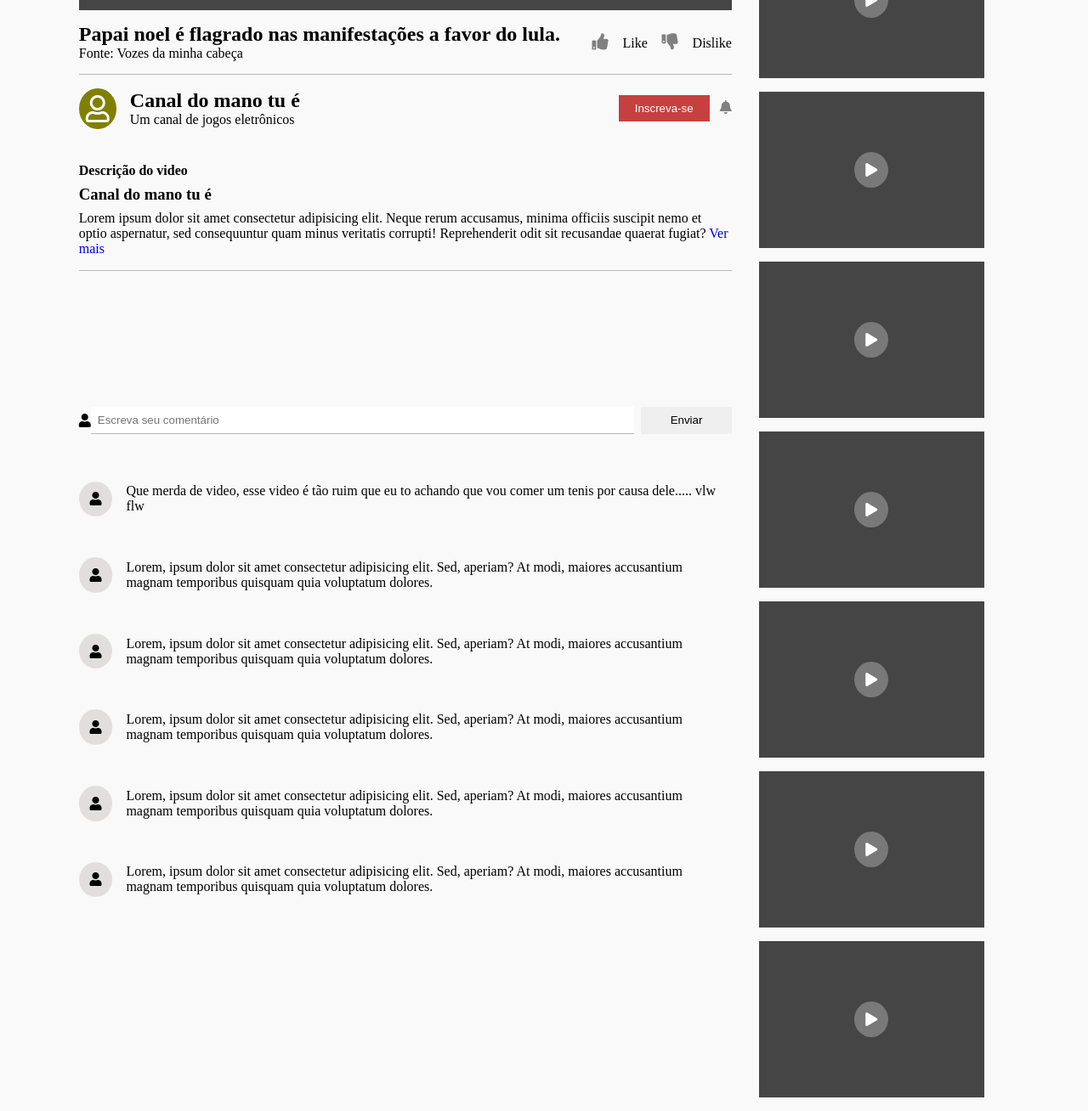
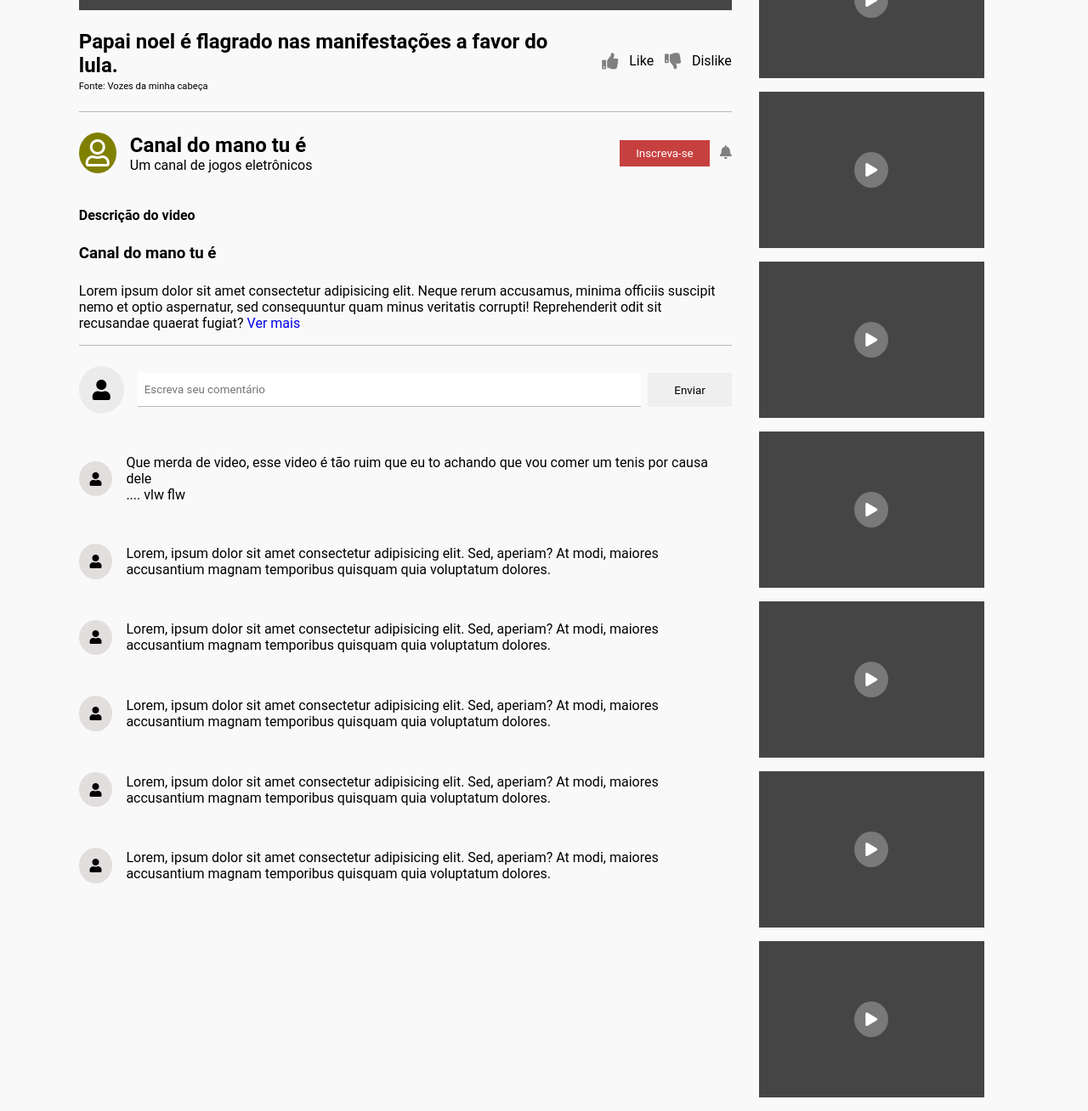
Before and after one commit to caiobss/copia-youtube-html-css-js, a plain HTML site: page index.html in a window 1280 px wide. Shown: the part 620-1928 px from the top of the page at 85% size. Drawn offline with Linux system fonts and the light colour scheme; a script that the page names is missing.

Commit message:
Add files via upload

```diff
--- a/index.html
+++ b/index.html
@@ -5,7 +5,7 @@
     <meta http-equiv="X-UA-Compatible" content="IE=edge">
     <meta name="viewport" content="width=device-width, initial-scale=1.0">
     <link rel="stylesheet" href="style.css">
-    <title>Document</title>
+    <title>Youtube</title>
 </head>
 <body>
     <header>
@@ -79,7 +79,7 @@
                     <div class="comentarios">
                         <div class="comentarios-user">
                             <i class="fas fa-user"></i>
-                            <p>Que merda de video, esse video é tão ruim que eu to achando que vou comer um tenis por causa dele..... vlw flw</p>
+                            <p>Que merda de video, esse video é tão ruim que eu to achando que vou comer um tenis por causa dele <br>.... vlw flw</p>
                         </div>
                         <div class="comentarios-user">
                             <i class="fas fa-user"></i>
--- a/style.css
+++ b/style.css
@@ -4,6 +4,7 @@
     padding: 0%;
     box-sizing: border-box;
     text-decoration: none;
+    font-family: Roboto, Arial, sans-serif;
 }
 body{
     background-color: #f9f9f9;
@@ -24,6 +25,9 @@ header{
     padding: 0 5rem;
     align-items: center;
     color: rgb(0, 0, 0);
+}
+.header-content i{
+    font-size: 1.2rem;
 }
 .hamburguer{
     position: absolute;
@@ -54,15 +58,17 @@ header{
     border: none;
     height: 100%;
     width: 100%;
-    border: 1px solid grey;
+    border: 1px solid rgb(184, 184, 184);
     padding-left: .5rem;
     outline: none;
+    font-size: 1.2rem;
 }
 .pesquisar button{
+    background-color: rgb(245, 244, 244);
     border: none;
     height: 100%;
     width: 4rem;
-    border: 1px solid grey;
+    border: 1px solid rgb(184, 184, 184);
     margin-right: 1rem;
 }
 .pesquisar i:nth-child(3){
@@ -122,11 +128,14 @@ header{
 }
 .like-bar{
     width: 100%;
-    height: 15%;
+    height: 15vh;
     display: flex;
     align-items: center;
     justify-content: space-between;
-    border-bottom: 1px solid rgb(184, 184, 184);
+    border-bottom: 1px solid rgb(184, 184, 184);/*Barra de like*/
+}
+.like-bar p{
+    font-size: .7rem;
 }
 .like-bar i{
     font-size: 1.2rem;
@@ -137,8 +146,11 @@ header{
     display: flex;
     align-items: center;
     justify-content: space-between;
-    margin-top: 1rem;
+    margin-top: 1.5rem;
     padding-bottom: .5rem;
+}
+.like-bar p{
+    margin-top: .3rem;
 }
 .channel-bar i:nth-child(1){
     background-color:olive;
@@ -158,10 +170,17 @@ header{
     border: none;
     padding: 0.5rem 1.2rem;
 }
+.thumbs{
+    display: flex;
+    align-items: center;
+    justify-content: center;
+    margin-left: 4px;
+}
 .channel-content{
     display: flex;
     align-items: center;
 }
+/*recomendados*/
 .recomendados{
     height: 250%;
     width: 23%;
@@ -181,19 +200,25 @@ header{
     padding-bottom: 1rem;
 }
 .descrição h3{
-    padding: 0.5rem 0;
+    padding: 1.5rem 0;
 }
 /*barra de comentários*/
 .comentar-bar{
     margin: 2rem 0;
-    margin-top: 10rem;
 }
 .comente-input{
     display: flex;
     align-items: center;
     width: 100%;
-    height: 2rem;
+    height: 2.5rem;
     margin-bottom: 2rem;
+}
+.comente-input i{
+    background-color: #ebebeb;
+    font-size: 1.5rem;
+    margin-right: 1rem;
+    padding: 1rem;
+    border-radius: 50%;
 }
 .comente-input input{
     padding-left: .5rem;
```
